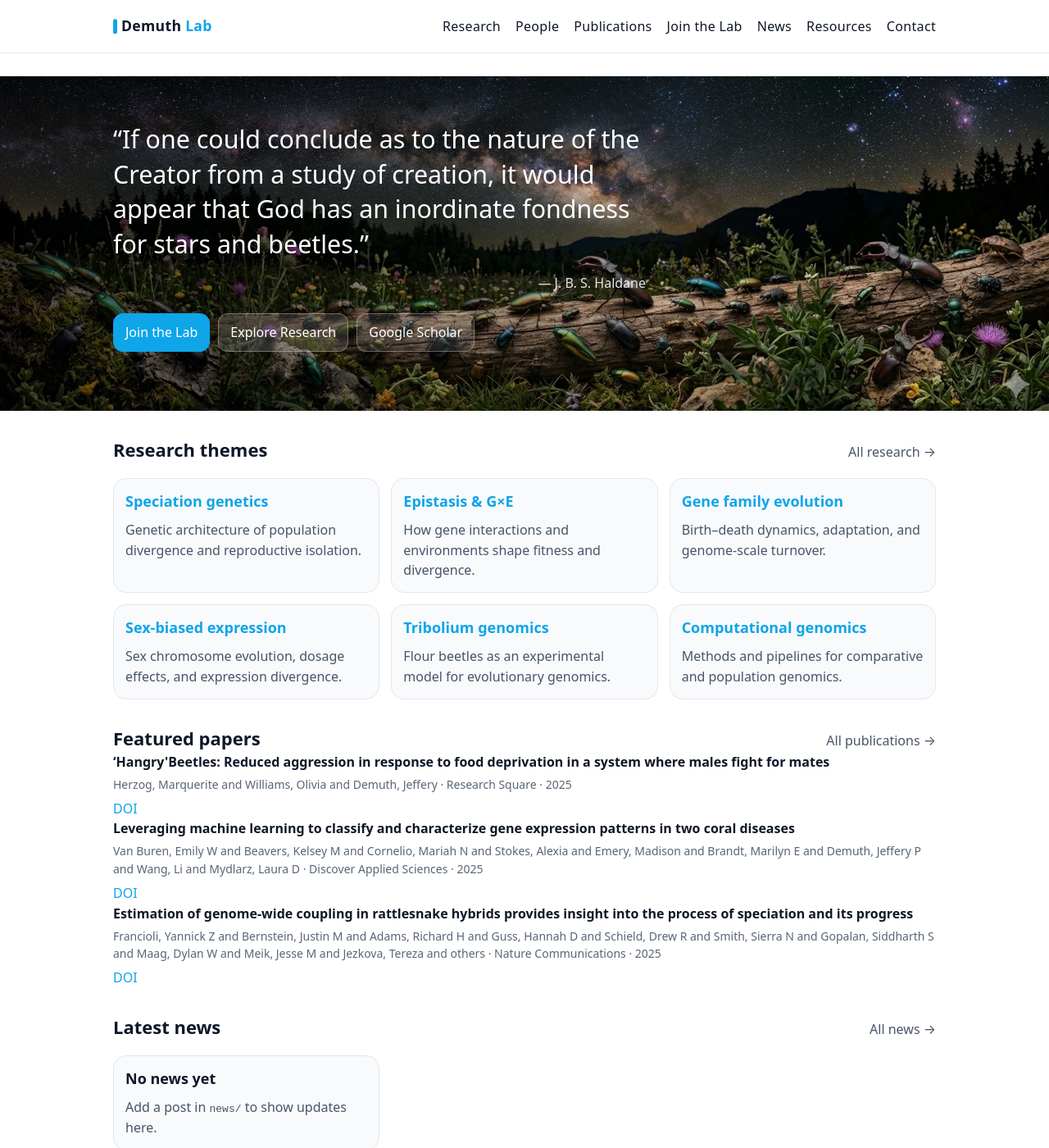
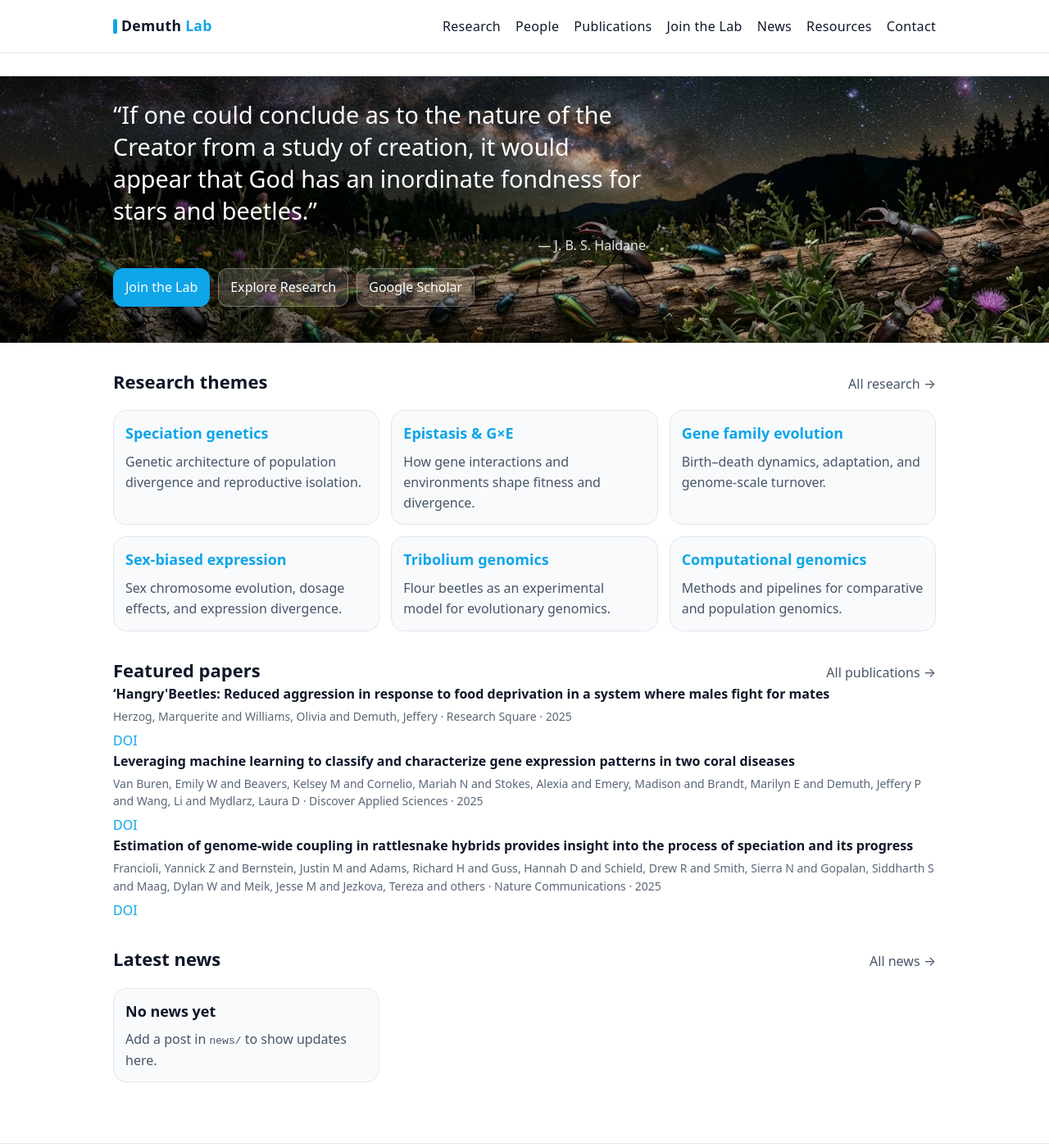
Before and after one commit to demuth-lab/demuth-lab.github.io, a Jekyll site: the page built from index.md, in a window 1280 px wide and 1400 px high. Shown: the whole window at 82% size. Built offline with Jekyll 4.4.1, drawn with Linux system fonts in a browser that asks for light colours.

Commit message:
Update main.css

```diff
--- a/assets/css/main.css
+++ b/assets/css/main.css
@@ -170,7 +170,7 @@ a:hover{text-decoration:underline}
   width:100%;
   max-width:1040px;
   margin:0 auto;
-  padding:56px 18px;
+  padding:28px 18px;
 }
 
 .hero-banner-text{
@@ -179,16 +179,16 @@ a:hover{text-decoration:underline}
 }
 
 .hero-quote{
-  margin:0 0 14px;
-  font-size:1.9rem;
-  line-height:1.4;
+  margin:0 0 10px;
+  font-size:1.8rem;
+  line-height:1.35;
   font-weight:300;
   color:#fff;
   max-width:650px;
 }
 
 .hero-attrib{
-  margin:0 0 24px;
+  margin:0 0 16px;
   font-size:1rem;
   color:rgba(255,255,255,0.88);
   text-align:right;
```
